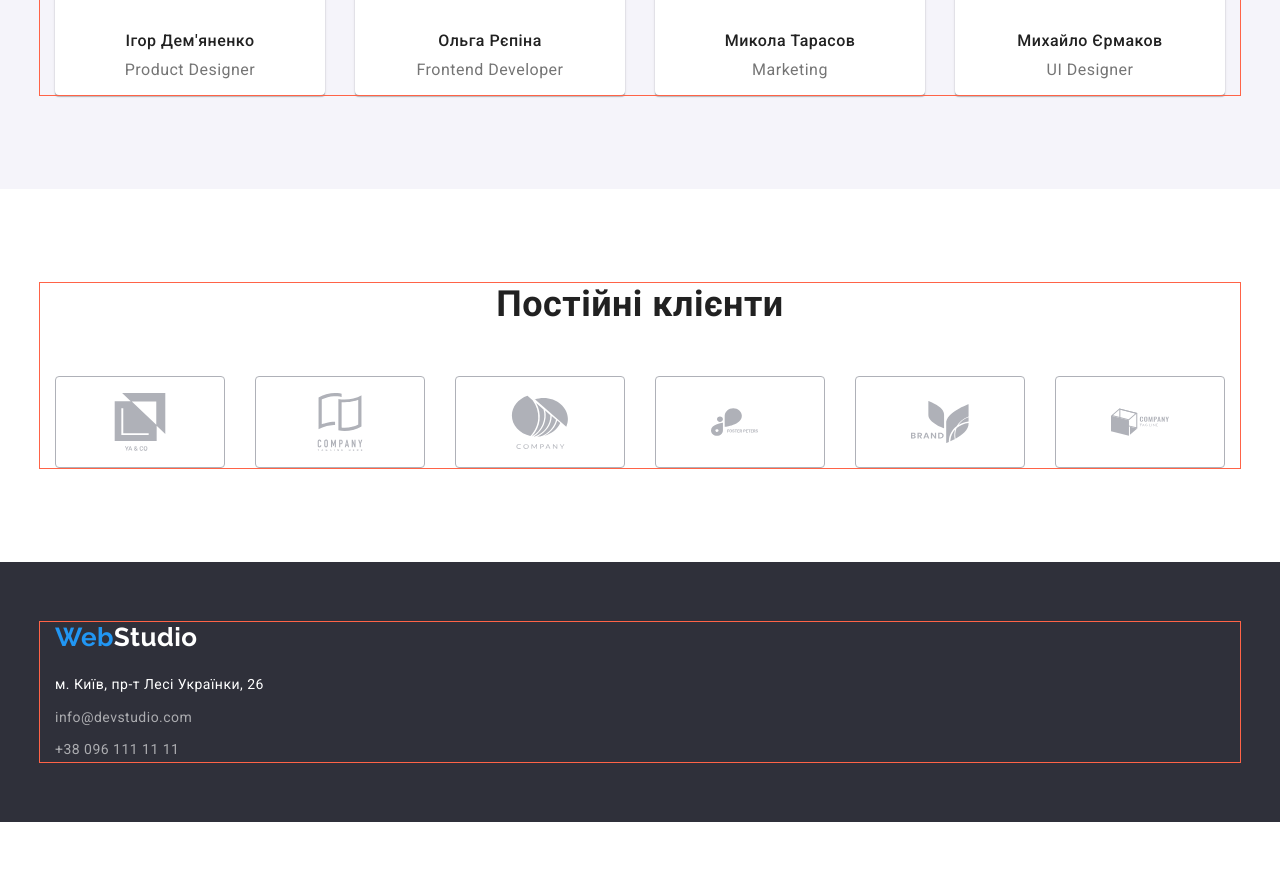
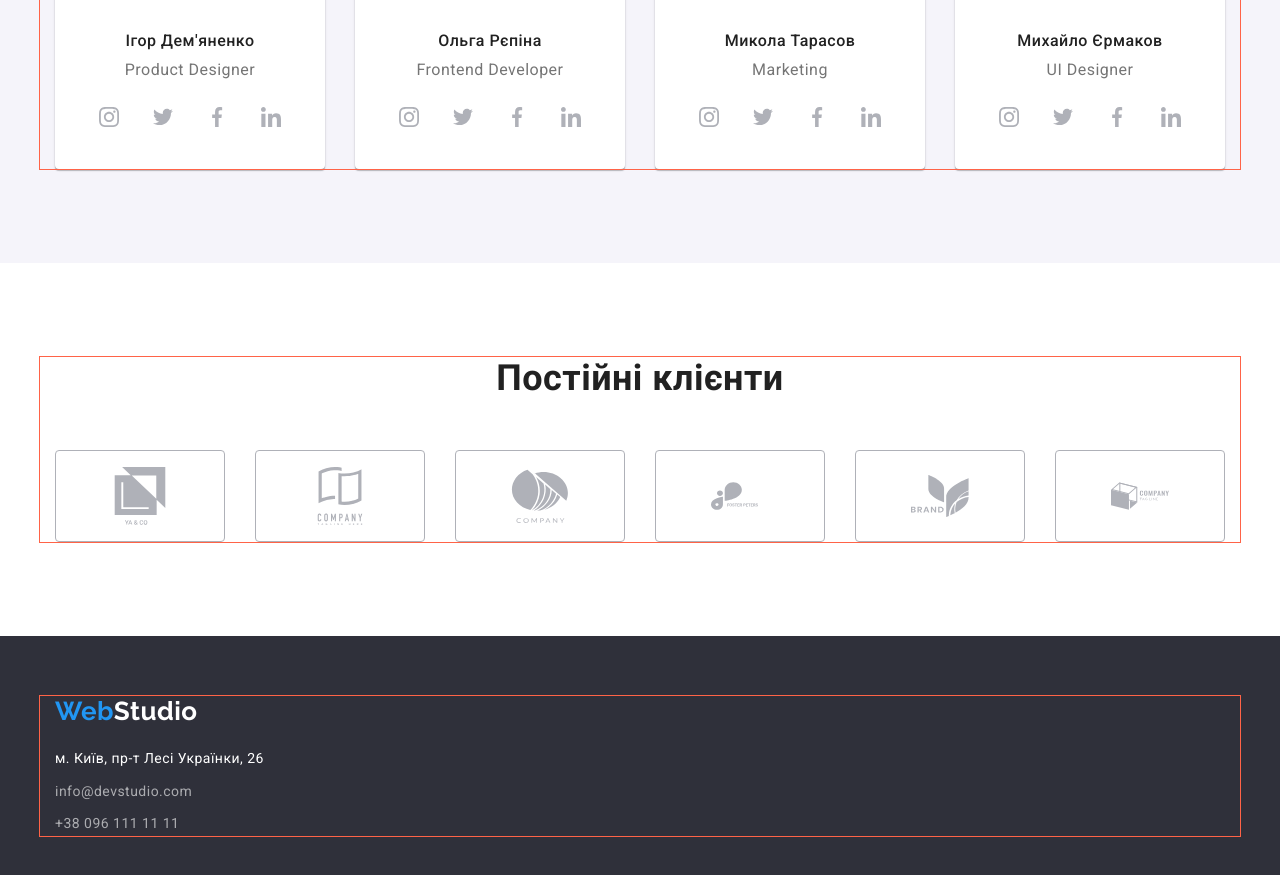
Before and after one commit to rodnayasestra/goit-markup-hw-04, a plain HTML site: page index.html in a window 1280 px wide. Shown: the part 2062-2937 px from the top of the page. Before the commit the page ends 2884 px from the top, so only its background shows below. Drawn offline with nearby package versions, Linux system fonts and the light colour scheme.

Commit message:
добавил соц сети к карточкам

```diff
--- a/css/styles.css
+++ b/css/styles.css
@@ -6,7 +6,7 @@
   --footer-and-hero-color: #2f303a;
   --primary-bg-color: #ffffff;
   --secondary-bg-color: #f5f4fa;
-  --borders-color:  #AFB1B8;
+  --borders-color: #afb1b8;
 }
 
 /* стилизация ссылок и т.п. */
@@ -312,23 +312,41 @@ p {
   margin-bottom: 16px;
   font-size: 16px;
   line-height: 19px;
-  color: var(--primary-p-color);}
+  color: var(--primary-p-color);
+}
+.social-media {
+  display: flex;
+  gap: 10px;
+  justify-content: center;
+  padding-bottom: 30px;
+}
+.media-links {
+  fill: var(--borders-color);
+  display: flex;
+  width: 44px;
+  height: 44px;
+  padding: 12px;
+}
+.media-links:hover {
+  background-color: var(--accent-color);
+  fill: var(--primary-white-color);
+  border-radius: 50%;
+}
 /* 4 секция */
 .regular-customers {
   display: flex;
   gap: 30px;
 }
 .company-card {
-  fill:var(--borders-color);
+  fill: var(--borders-color);
   padding: 16px 32px;
-  justify-content: center;
   border: 1px solid #afb1b8;
   border-radius: 4px;
   display: flex;
   width: 170px;
   height: 92px;
 }
-.company-card:hover{
+.company-card:hover {
   fill: var(--accent-color);
   border-color: var(--accent-color);
 }
--- a/index.html
+++ b/index.html
@@ -161,6 +161,32 @@
               />
               <h3 class="team-member">Ігор Дем'яненко</h3>
               <p class="members-position">Product Designer</p>
+              <ul class="social-media">
+                <li>
+                  <a href="" class="media-links"
+                    ><svg width="20px" height="20px">
+                      <use href="./images/symbol-defs.svg#icon-instagram"></use></svg
+                  ></a>
+                </li>
+                <li>
+                  <a href="" class="media-links"
+                    ><svg width="20px" height="20px">
+                      <use href="./images/symbol-defs.svg#icon-twitter"></use></svg
+                  ></a>
+                </li>
+                <li>
+                  <a href="" class="media-links"
+                    ><svg width="20px" height="20px">
+                      <use href="./images/symbol-defs.svg#icon-facebook"></use></svg
+                  ></a>
+                </li>
+                <li>
+                  <a href="" class="media-links"
+                    ><svg width="20px" height="20px">
+                      <use href="./images/symbol-defs.svg#icon-linkedin"></use></svg
+                  ></a>
+                </li>
+              </ul>
             </li>
             <li class="member-card">
               <img
@@ -172,6 +198,32 @@
               />
               <h3 class="team-member">Ольга Рєпіна</h3>
               <p class="members-position">Frontend Developer</p>
+              <ul class="social-media">
+                <li>
+                  <a href="" class="media-links"
+                    ><svg width="20px" height="20px">
+                      <use href="./images/symbol-defs.svg#icon-instagram"></use></svg
+                  ></a>
+                </li>
+                <li>
+                  <a href="" class="media-links"
+                    ><svg width="20px" height="20px">
+                      <use href="./images/symbol-defs.svg#icon-twitter"></use></svg
+                  ></a>
+                </li>
+                <li>
+                  <a href="" class="media-links"
+                    ><svg width="20px" height="20px">
+                      <use href="./images/symbol-defs.svg#icon-facebook"></use></svg
+                  ></a>
+                </li>
+                <li>
+                  <a href="" class="media-links"
+                    ><svg width="20px" height="20px">
+                      <use href="./images/symbol-defs.svg#icon-linkedin"></use></svg
+                  ></a>
+                </li>
+              </ul>
             </li>
             <li class="member-card">
               <img
@@ -183,6 +235,32 @@
               />
               <h3 class="team-member">Микола Тарасов</h3>
               <p class="members-position">Marketing</p>
+              <ul class="social-media">
+                <li>
+                  <a href="" class="media-links"
+                    ><svg width="20px" height="20px">
+                      <use href="./images/symbol-defs.svg#icon-instagram"></use></svg
+                  ></a>
+                </li>
+                <li>
+                  <a href="" class="media-links"
+                    ><svg width="20px" height="20px">
+                      <use href="./images/symbol-defs.svg#icon-twitter"></use></svg
+                  ></a>
+                </li>
+                <li>
+                  <a href="" class="media-links"
+                    ><svg width="20px" height="20px">
+                      <use href="./images/symbol-defs.svg#icon-facebook"></use></svg
+                  ></a>
+                </li>
+                <li>
+                  <a href="" class="media-links"
+                    ><svg width="20px" height="20px">
+                      <use href="./images/symbol-defs.svg#icon-linkedin"></use></svg
+                  ></a>
+                </li>
+              </ul>
             </li>
             <li class="member-card">
               <img
@@ -194,6 +272,32 @@
               />
               <h3 class="team-member">Михайло Єрмаков</h3>
               <p class="members-position">UI Designer</p>
+              <ul class="social-media">
+                <li>
+                  <a href="" class="media-links"
+                    ><svg width="20px" height="20px">
+                      <use href="./images/symbol-defs.svg#icon-instagram"></use></svg
+                  ></a>
+                </li>
+                <li>
+                  <a href="" class="media-links"
+                    ><svg width="20px" height="20px">
+                      <use href="./images/symbol-defs.svg#icon-twitter"></use></svg
+                  ></a>
+                </li>
+                <li>
+                  <a href="" class="media-links"
+                    ><svg width="20px" height="20px">
+                      <use href="./images/symbol-defs.svg#icon-facebook"></use></svg
+                  ></a>
+                </li>
+                <li>
+                  <a href="" class="media-links"
+                    ><svg width="20px" height="20px">
+                      <use href="./images/symbol-defs.svg#icon-linkedin"></use></svg
+                  ></a>
+                </li>
+              </ul>
             </li>
           </ul>
         </div>
```
